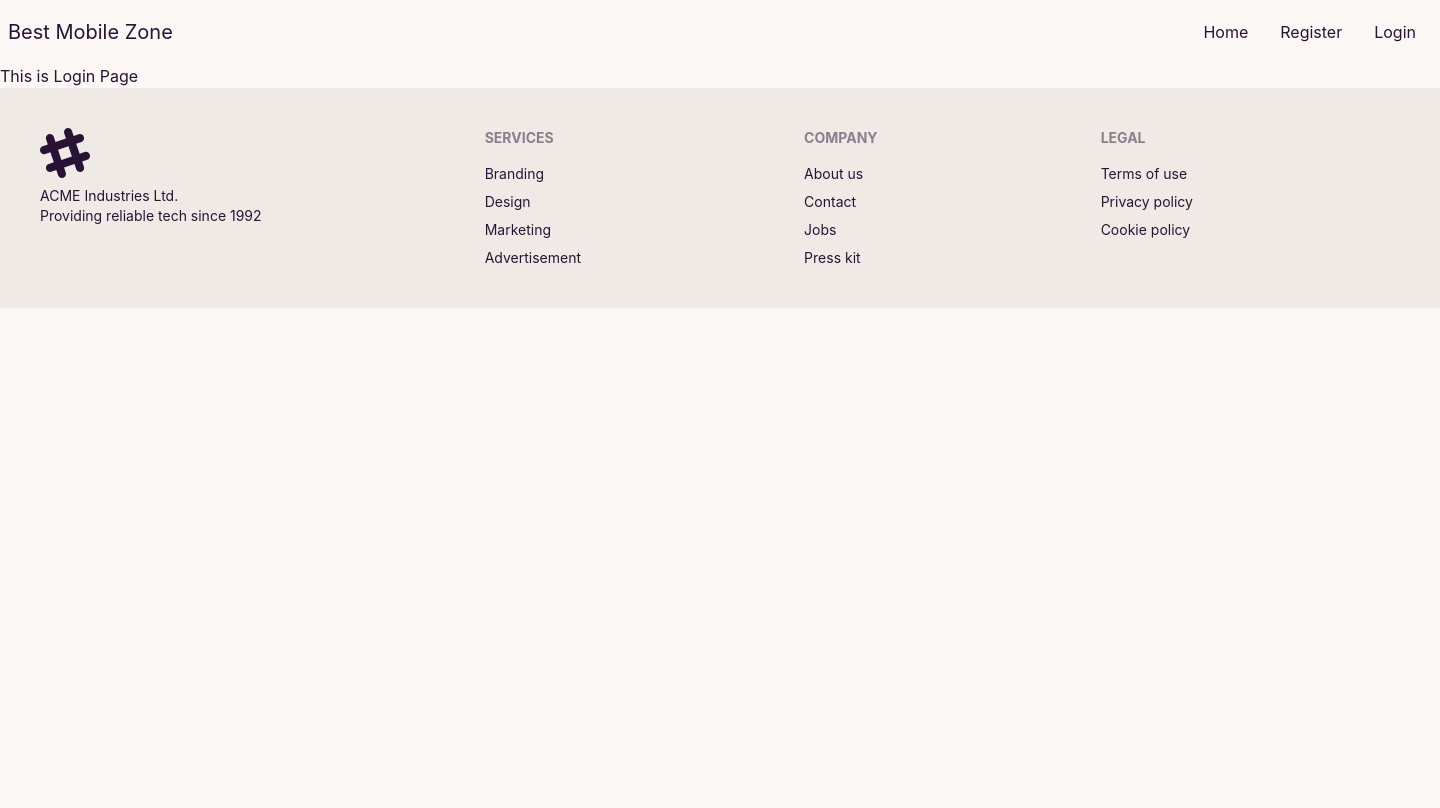
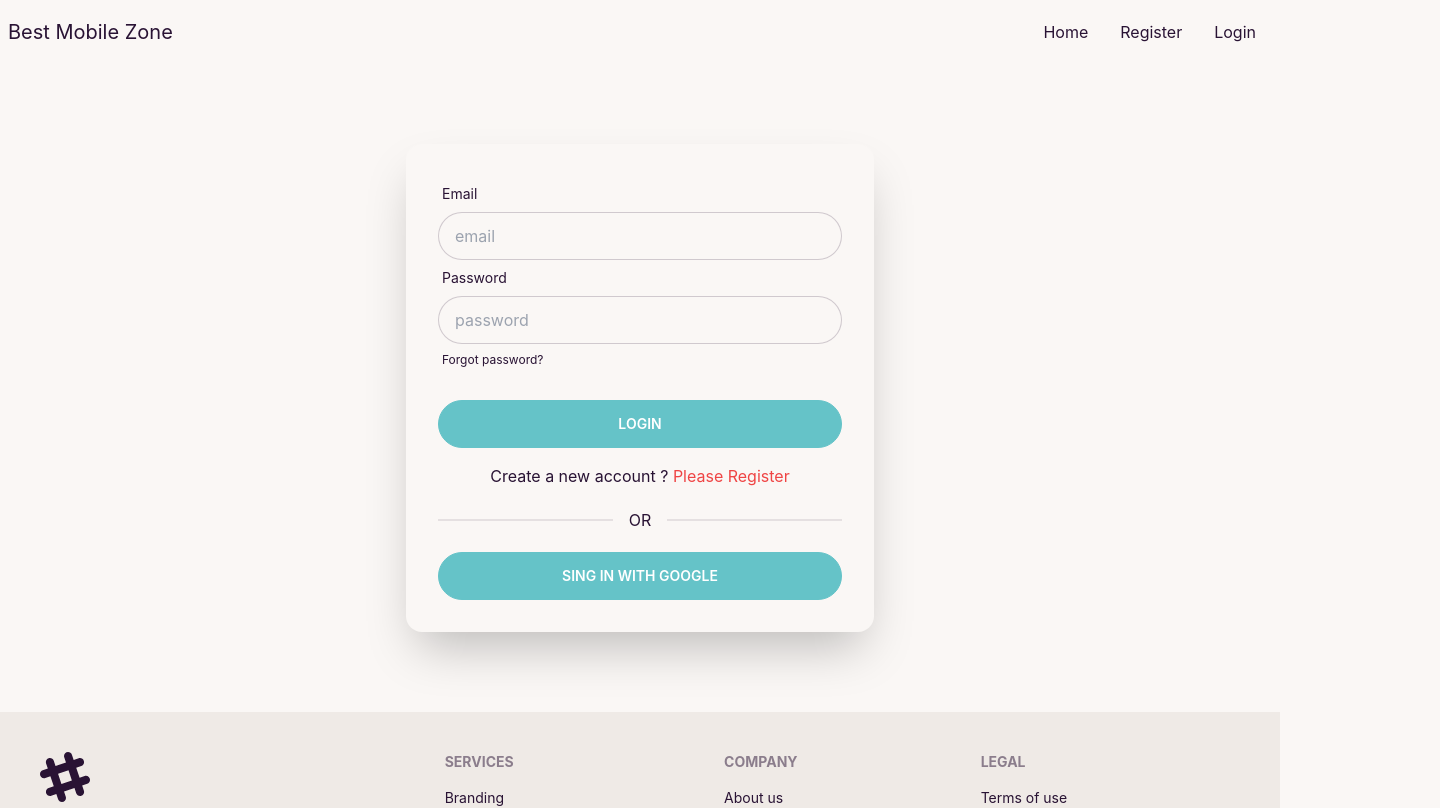
Before and after one commit to Mazharul430106/best-mobile-zone-clientsite-repo, a React (Create React App) app: page /login in a window 1280 px wide. Shown: the top 808 px of the page, 1440 px wide, since content can reach past the window. Built offline with nearby package versions, Linux system fonts and the light colour scheme.

Commit message:
added login form

```diff
--- a/package.json
+++ b/package.json
@@ -9,6 +9,7 @@
     "daisyui": "^2.41.0",
     "react": "^18.2.0",
     "react-dom": "^18.2.0",
+    "react-hook-form": "^7.39.5",
     "react-router-dom": "^6.4.3",
     "react-scripts": "5.0.1",
     "web-vitals": "^2.1.4"
--- a/src/App.js
+++ b/src/App.js
@@ -4,7 +4,7 @@ import { routes } from './Pages/Routes/Routes/Routes';
 
 function App() {
   return (
-    <div className="w-[1440px] mx-auto ">
+    <div className="">
         <RouterProvider router={routes}></RouterProvider>
     </div>
   );
--- a/src/Pages/Home/CarouselSlider/CarouselSlider.js
+++ b/src/Pages/Home/CarouselSlider/CarouselSlider.js
@@ -2,28 +2,37 @@ import React from 'react';
 
 const CarouselSlider = () => {
     return (
-        <div>
             <div className="carousel w-full">
-                <div id="item1" className="carousel-item w-full">
+                <div id="slide1" className="carousel-item relative w-full">
                     <img src="https://placeimg.com/800/200/arch" alt='' className="w-full" />
+                    <div className="absolute flex justify-between transform -translate-y-1/2 left-5 right-5 top-1/2">
+                        <a href="#slide4" className="btn btn-circle">❮</a>
+                        <a href="#slide2" className="btn btn-circle">❯</a>
+                    </div>
                 </div>
-                <div id="item2" className="carousel-item w-full">
-                    <img src="https://placeimg.com/800/200/arch" alt='' className="w-full " />
+                <div id="slide2" className="carousel-item relative w-full">
+                    <img src="https://placeimg.com/800/200/arch" alt='' className="w-full" />
+                    <div className="absolute flex justify-between transform -translate-y-1/2 left-5 right-5 top-1/2">
+                        <a href="#slide1" className="btn btn-circle">❮</a>
+                        <a href="#slide3" className="btn btn-circle">❯</a>
+                    </div>
                 </div>
-                <div id="item3" className="carousel-item w-full">
-                    <img src="https://placeimg.com/800/200/arch" alt='' className="w-full " />
+                <div id="slide3" className="carousel-item relative w-full">
+                    <img src="https://placeimg.com/800/200/arch" alt='' className="w-full" />
+                    <div className="absolute flex justify-between transform -translate-y-1/2 left-5 right-5 top-1/2">
+                        <a href="#slide2" className="btn btn-circle">❮</a>
+                        <a href="#slide4" className="btn btn-circle">❯</a>
+                    </div>
                 </div>
-                <div id="item4" className="carousel-item w-full">
-                    <img src="https://placeimg.com/800/200/arch" alt='' className="w-full " />
+                <div id="slide4" className="carousel-item relative w-full">
+                    <img src="https://placeimg.com/800/200/arch" alt='' className="w-full" />
+                    <div className="absolute flex justify-between transform -translate-y-1/2 left-5 right-5 top-1/2">
+                        <a href="#slide3" className="btn btn-circle">❮</a>
+                        <a href="#slide1" className="btn btn-circle">❯</a>
+                    </div>
                 </div>
             </div>
-            <div className="flex justify-center w-full py-2 gap-2">
-                <a href="#item1" className="btn btn-xs">1</a>
-                <a href="#item2" className="btn btn-xs">2</a>
-                <a href="#item3" className="btn btn-xs">3</a>
-                <a href="#item4" className="btn btn-xs">4</a>
-            </div>
-        </div>
+
     )
 };
 
--- a/src/Pages/Login/Login.js
+++ b/src/Pages/Login/Login.js
@@ -1,11 +1,46 @@
 import React from 'react';
 import useTitle from '../../Hooks/useTitle/useTitle';
-
+import { Link } from 'react-router-dom';
 const Login = () => {
     useTitle('Login');
     return (
-        <div>
-            <h1>This is Login Page</h1>
+        <div className="hero my-16">
+            <div className="hero-content w-full lg:w-[500px] flex-col lg:flex-row-reverse">
+                <div className="card flex-shrink-0 w-full shadow-2xl bg-base-100">
+                    <div className="card-body">
+                        <form>
+                            <div className="form-control">
+                                <label className="label">
+                                    <span className="label-text">Email</span>
+                                </label>
+                                <input type="text" placeholder="email" className="input input-bordered" />
+                            </div>
+                            <div className="form-control">
+                                <label className="label">
+                                    <span className="label-text">Password</span>
+                                </label>
+                                <input type="text" placeholder="password" className="input input-bordered" />
+                                <label className="label">
+                                    <Link href="#" className="label-text-alt link link-hover">Forgot password?</Link>
+                                </label>
+                            </div>
+                            <div className="form-control mt-6">
+                                <button className="btn btn-primary text-white">Login</button>
+                            </div>
+                            <div className='text-center pt-4'>
+                                <p className=''>Create a new account ? <Link className='text-red-500' to='/register'>Please Register</Link></p>
+
+                            </div>
+                        </form>
+                        <div className="divider">OR</div>
+                        <div className="form-control">
+                            <button type='btn' className='btn btn-primary text-white'>Sing in with google</button>
+                        </div>
+
+
+                    </div>
+                </div>
+            </div>
         </div>
     );
 };
--- a/src/Pages/Register/Register.js
+++ b/src/Pages/Register/Register.js
@@ -4,9 +4,9 @@ import useTitle from '../../Hooks/useTitle/useTitle';
 const Register = () => {
     useTitle('Register');
     return (
-        <div>
-            <h1>This is Register Page</h1>
-        </div>
+       <div>
+
+       </div>
     );
 };
 
```
Also changed, not shown: 1 other file (tests, documents, lock files or other folders).
